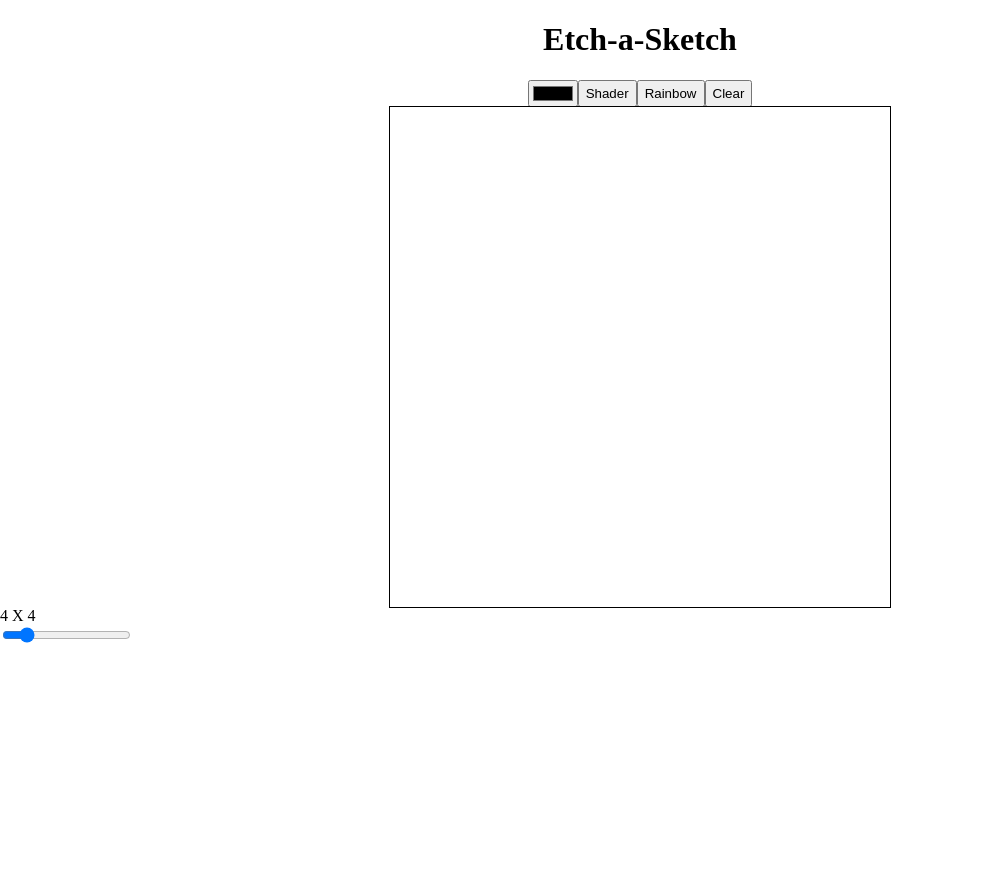
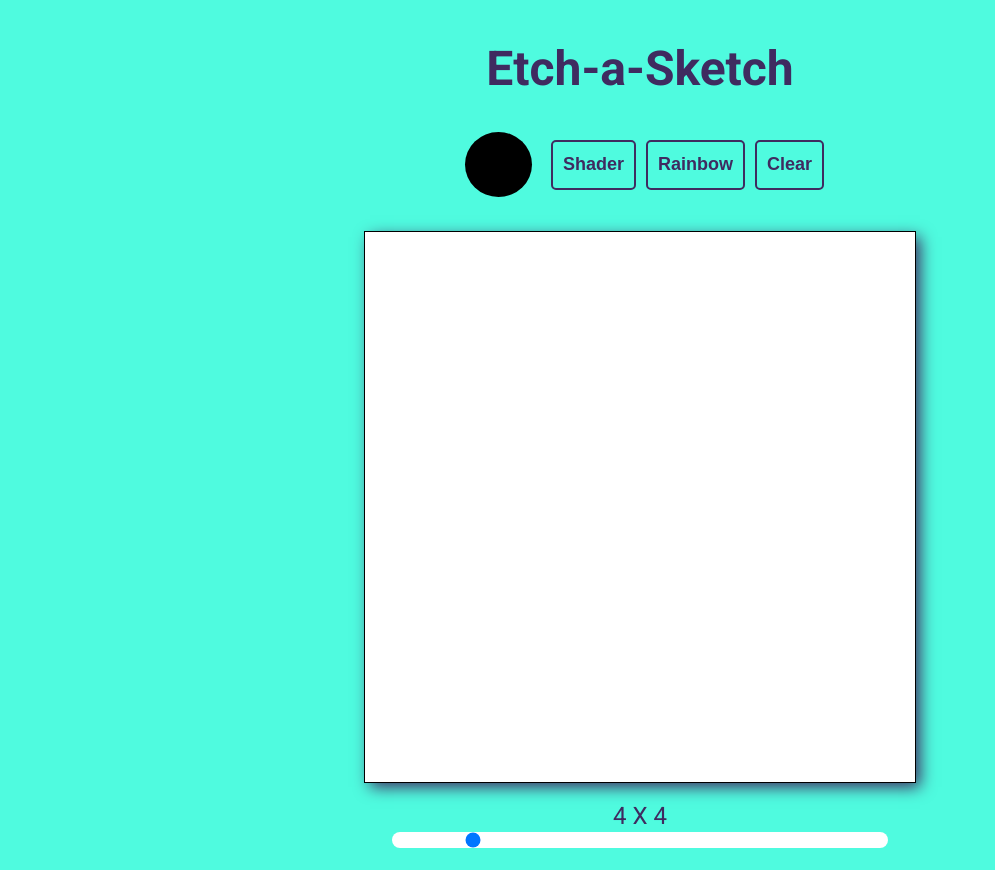
Before and after one commit to Christler/Etch-a-Sketch, a plain HTML site: page index.html in a window 1280 px wide. Shown: the whole page, without its empty margins (0-995 px from the left). Before the commit the page ends 800 px from the top, so only its background shows below. Drawn offline with Linux system fonts and the light colour scheme.

Commit message:
added styling and a bit of clean up

```diff
--- a/app.js
+++ b/app.js
@@ -30,6 +30,7 @@ rainbowBtn.addEventListener("click", () => {
 })
 clearBtn.addEventListener("click", clearGrid)
 
+//when slider is used update grid
 slider.oninput = function() {
   squaresPerRow = this.value
   gridSizeOutput.innerHTML = `${squaresPerRow} X ${squaresPerRow}`
@@ -38,6 +39,8 @@ slider.oninput = function() {
 
 function changeBackground(e){
   let color
+
+  //rainbow selected
   if(rainbowSelected){
     let r = Math.floor(Math.random() * 255)
     let g = Math.floor(Math.random() * 255)
@@ -45,6 +48,7 @@ function changeBackground(e){
     color = `rgb(${r}, ${g}, ${b})`
   }
 
+  //shader selected
   if(shaderSelected){
     if(e.target.style.background === ""){
       color = "rgb(220, 220, 220)"
@@ -57,9 +61,11 @@ function changeBackground(e){
     }
   }
 
+  //color selected
   if(colorSelected){
     color = colorPicker.value
   }
+
   e.target.style.background = color
 }
 
--- a/index.html
+++ b/index.html
@@ -16,8 +16,8 @@
       <button class="clear-btn">Clear</button>
     </div>
     <div class="container"></div>
-    <div class="grid-size"></div>
-    <div class="slidecontainer">
+    <div class="slide-container">
+        <div class="grid-size"></div>
         <input type="range" min="1" max="100" value="16" class="slider">
     </div>
 
--- a/style.css
+++ b/style.css
@@ -1,23 +1,93 @@
+
+@import url('https://fonts.googleapis.com/css2?family=Roboto:ital,wght@0,400;0,700;0,900;1,300&display=swap');
+
 body{
+  font-family: 'Roboto', sans-serif;
   margin: 0;
+  height: 100vh;
+  background: #4FFBDF;
+  color: #3f2b60;
 }
 
 h1{
+  margin: 20px 0 0 0;
   text-align: center;
+  font-size: 48px;
+  padding-top: 20px;
 }
 
 .selection-container{
   display: flex;
   justify-content: center;
+  align-items: center;
+  padding: 20px;
+}
+
+.selection-container button{
+  height: 50px;
+  margin: 5px;
+  padding: 5px 10px;
+  font-size: 18px;
+  font-weight: 700;
+  border-radius: 5px;
+  border: 2px solid #3f2b60;
+  background: transparent;
+  color: #3f2b60;
+  cursor: pointer;
+  transition: .2s;
+}
+
+.selection-container button:hover{
+  background: #3f2b60;
+  color: #4FFBDF;
+}
+
+.color-picker{
+  margin: 10px;
+  height: 75px;
+  width: 75px;
+  border: none;
+  appearance: none;
+  background: none;
+}
+
+.color-picker::-webkit-color-swatch{
+  border-radius: 50%;
+  border: none;
+}
+
+.color-picker:focus-visible{
+  outline: none;
 }
 
 .container{
-  height: 500px;
-  width: 500px;
+  background-color: white;
+  height: 550px;
+  width: 550px;
   margin: auto;
   display: grid;
   outline: 1px solid black;
+  box-shadow: 5px 5px 15px;
 }
 
-.square{
+.slide-container{
+  margin: auto;
+  padding: 20px;
+  width: 500px;
+  text-align: center;
+  display: flex;
+  flex-direction: column;
+  justify-content: center;
+  justify-items: center;
+
 }
+
+.slider{
+  appearance: none;
+  background-color: white;
+  border-radius: 10px;
+}
+
+.grid-size{
+  font-size: 24px;
+}
```
